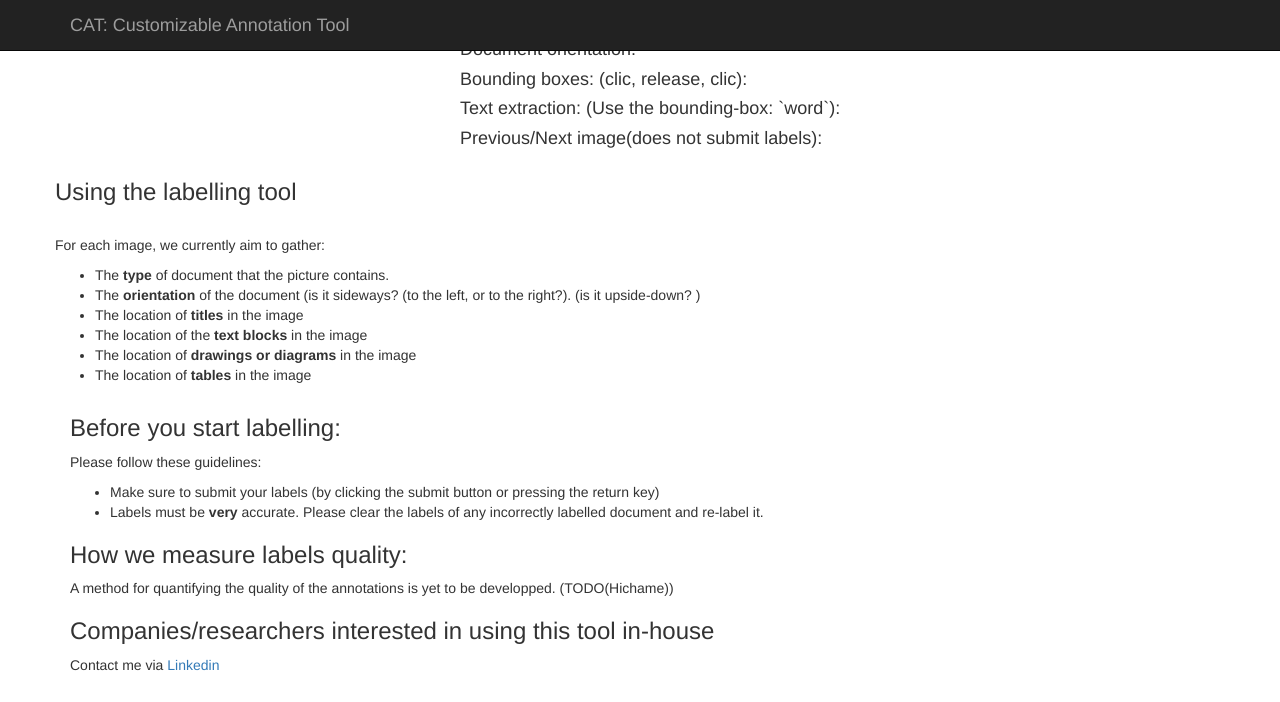
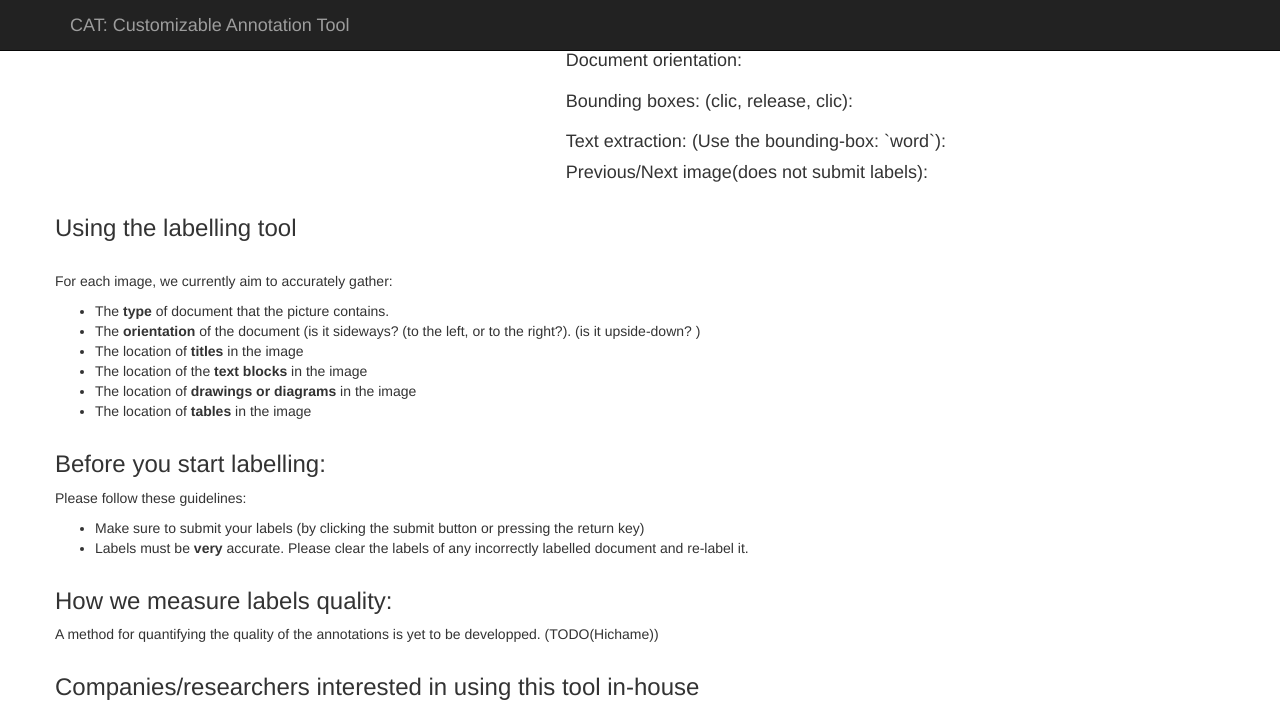
Before and after one commit to HichameMoriceau/OpenMTurk, a Flask app: template project/templates/index.html in a window 1280 px wide. Shown: the top 702 px of the page. Run offline with Flask 2, Linux system fonts and the light colour scheme; the template is opened without the code that fills it, so the values that code supplies are empty; some libraries are stand-ins or nearby versions.

Commit message:
Bootstrapped using GRID for responsive design.

```diff
--- a/project/templates/index.html
+++ b/project/templates/index.html
@@ -61,73 +61,84 @@
     </nav>
 
 
-	<div class="container">
+	<div class="container-fluid">
 		<div id="main_div">
-			<div class="row">
+			<div class="row-fluid">
 			 	<div id="img_div" class="col-md-4">
 					<canvas id="img_canvas">
 				        Sorry. Your browser does not support HTML5 canvas element.
 				    </canvas>
 			 	</div>
 
+			 	<div class="col-md-1"></div>
+
+
 			 	<!-- Annotation tools: -->
-			    <div id="legend_div" class="col-md-8">
+			    <div id="legend_div" class="col-md-7">
 
-					<div class="row">
-
+					<div class="row-fluid">
+					<!--
 						<div id="legend_col_1" class="col-md-0">
 				    	</div>
+				    -->
 
-				    	<div id="legend_col_2" class="col-md-8">
-					    	<div>
+				    	<div id="legend_col_2" class="col-md-12">
+
+					    	<div class="row-fluid">
 								<h4>Document category:</h4>
-								<ul id="category">
+								<ul id="category" class="col-md-12">
 								</ul>
 					    	</div>
 
-					    	<div>
+					    	<div class="row-fluid">
 								<h4>Document orientation: </h4>
-								<ul id="orientation">
+								<ul id="orientation" class="col-md-12">
 								</ul>
 							</div>
 
-					    	<div>
+					    	<div class="row-fluid">
 					    		<h4>Bounding boxes: <span id="bb_small_text">(clic, release, clic)</span>:</h4>
-					    		<ul id="bounding_boxes">
+					    		<ul id="bounding_boxes" class="col-md-12">
 					    		</ul>
 					    	</div>
 
-					    	<div>
+					    	<div class="row-fluid">
 						    	<h4>Text extraction: <span id="bb_small_text">(Use the bounding-box: `word`)</span>:</h4>
-						    	<div id="word_textarea">
+						    	<div id="word_textarea" class="col-md-12">
 						    	</div>
 					    	</div>
 
-					    	<div>
+					    	<div class="row-fluid">
 					    		<h4>Previous/Next image<span id="bb_small_text">(does not submit labels)</span>:</h4>
-					    		<div id="img_navigation">
+					    		<div id="img_navigation" class="col-md-12">
 					    		</div>
 					    	</div>
 
 				    	</div>
 					</div>
 
-					<div class="row">
+					<div class="row-fluid">
 					</div>
 
+			    	<!-- Submit/remove buttons: -->
+			    	<div class="submit_remove_buttons row">
 
-			    	<!-- Submit/remove buttons: -->
-			    	<div class="row">
-				    	<div id="reset_div">
+			    		<div id="reset_div" class="col-md-6">
 				    	</div>
 
-				    	<div id="submit_button">
+				    	<div id="submit_button" class="col-md-6">
 				    	</div>
+
 			    	</div>
+
 
 			    </div>
 			</div>
 		</div>
+	</div>
+
+	<div class="container-fluid">
+		<div class="row-fluid"></div>
 	</div>
 
 	<div class="container">
@@ -136,7 +147,7 @@
 				<h3>Using the labelling tool</h3>
 
 				<br>
-				<p>For each image, we currently aim to gather:</p>
+				<p>For each image, we currently aim to accurately gather:</p>
 
 				<ul>
 					<li>The <strong>type</strong> of document that the picture contains.</li>
@@ -148,7 +159,7 @@
 				</ul>
 			</div>
 
-			<div id="instructions">
+			<div id="instructions" class="row">
 				<h3>Before you start labelling:</h3>
 
 				<p>Please follow these guidelines:</p>
@@ -158,12 +169,12 @@
 				</ul>
 			</div>
 
-			<div id="label_quality">
+			<div id="label_quality" class="row">
 				<h3>How we measure labels quality:</h3>
 				<p>A method for quantifying the quality of the annotations is yet to be developped. (TODO(Hichame))</p>
 			</div>
 
-			<div id="companies">
+			<div id="companies" class="row">
 				<h3>Companies/researchers interested in using this tool in-house</h3>
 				<p>Contact me via <a href="#footer">Linkedin</a></p>
 			</div>
@@ -172,7 +183,7 @@
 	</div>
 
 	<!-- footer -->
-	<div class="container">
+	<div class="container-fluid">
 		<div id="footer">
 		    <div class="container">
 		        <div class="row">
```
Also changed, not shown: project/static/scripts/css/style.css (+20 -12 lines), project/static/scripts/js/main_template.js (+12 -1 lines).
